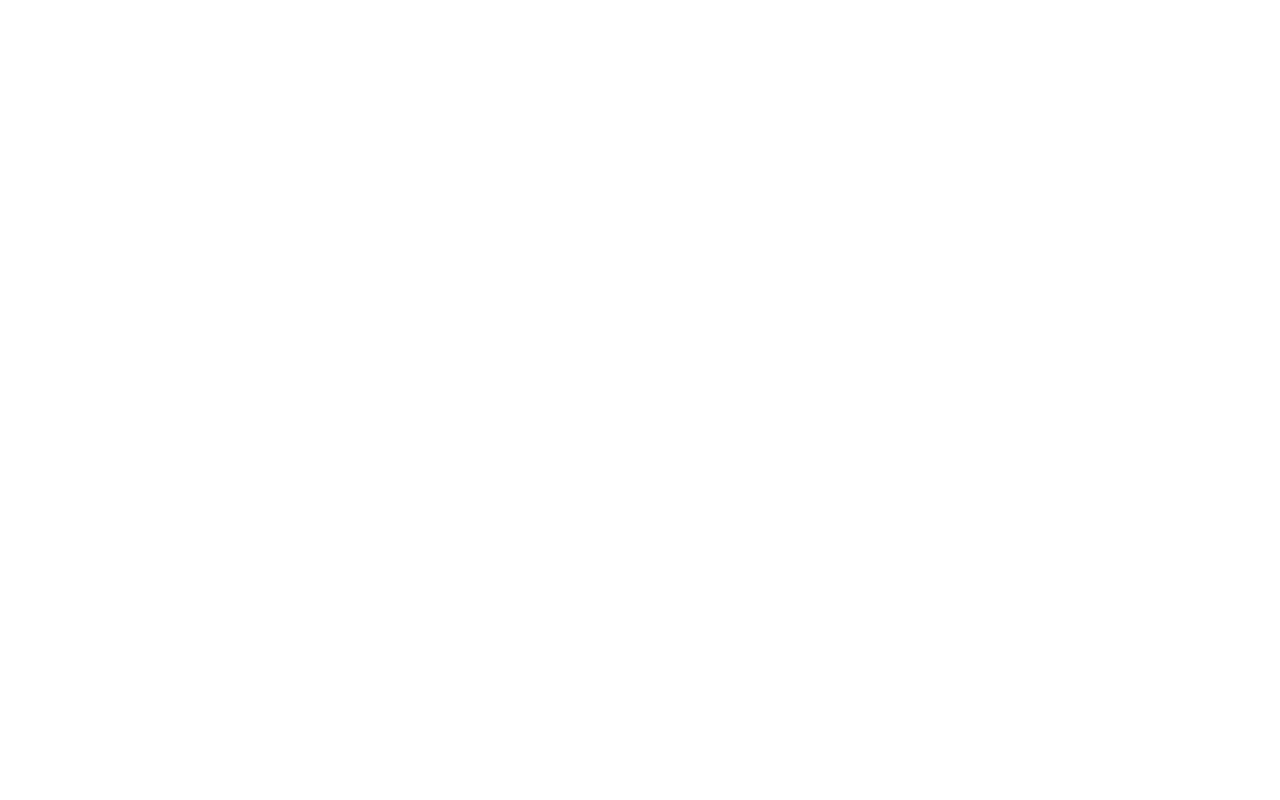
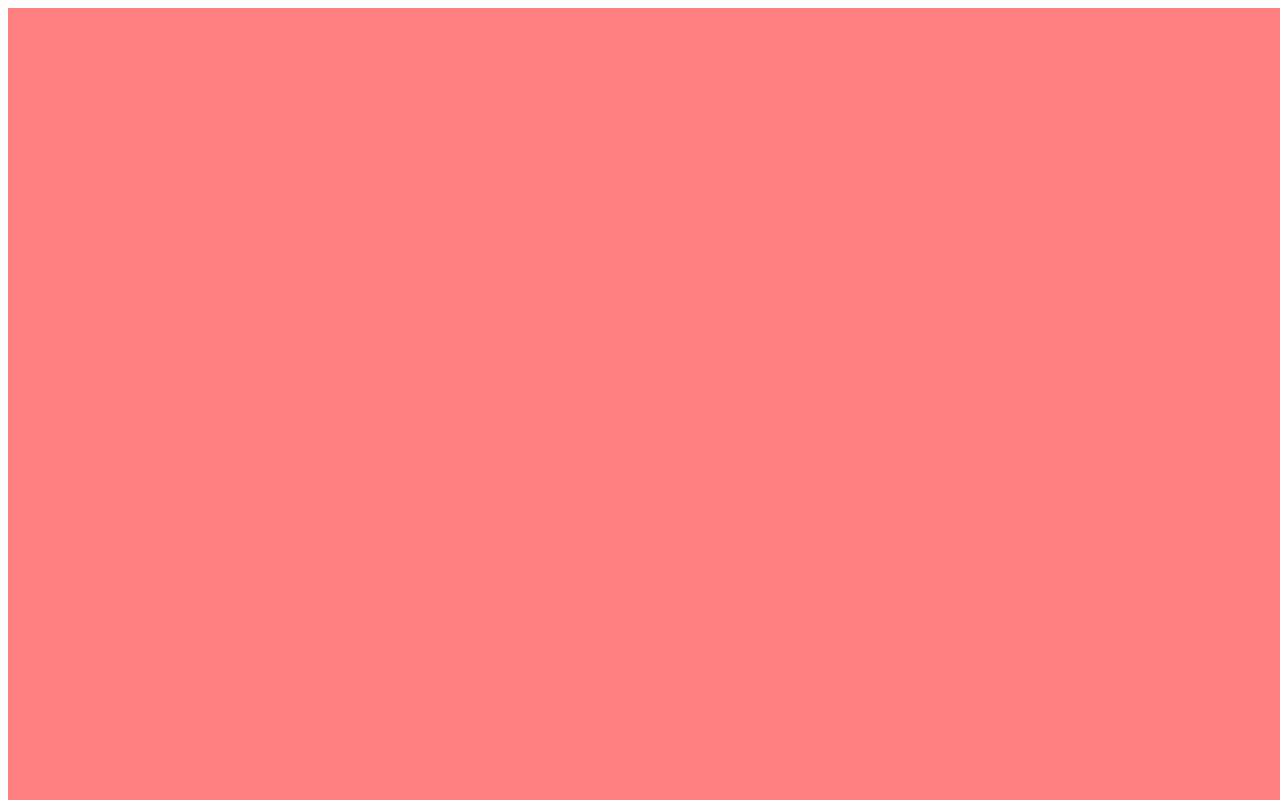
Before and after one commit to Wittedsiren/SparkX, a plain HTML site: page FakeEngine/index.html in a window 1280 px wide. Shown: the top 800 px of the page. Drawn offline with Linux system fonts and the light colour scheme.

Commit message:
Working on AspectRatio

```diff
--- a/FakeEngine/index.html
+++ b/FakeEngine/index.html
@@ -6,10 +6,12 @@
     <meta name="viewport" content="width=device-width, initial-scale=1.0">
     <script type="module" src="../SparkX/SparkX.js" ></script>
     <script type="module" src="./test.js" ></script>
-
+    <script type="module" src="../SparkX/Render/Window/RenderLoop.js" ></script>
     <title>Document</title>
 </head>
 <body>
-    <canvas id = "Screen"></canvas>
+    <div style = "text-align:center;">
+        <canvas id = "Screen"></canvas>
+    </div>
 </body>
 </html>
--- a/FakeEngine/test.js
+++ b/FakeEngine/test.js
@@ -0,0 +1,3 @@
+import { SparkX } from "../SparkX/SparkX.js";
+
+console.log("Hello")
--- /dev/null
+++ b/SparkX/Render/Window/AspectRatio.js
@@ -0,0 +1,24 @@
+import { Vector2 } from "../../Math/Vector2.js";
+import { SparkX } from "../../SparkX.js";
+
+export let AspectRatioWindow = {
+    Ratio : Number,
+
+    UpdateRatio : function(){
+        console.log("Hello")
+        var w = document.documentElement.clientWidth;
+        var h = document.documentElement.clientHeight;
+
+        let newRes = new Vector2(innerWidth, innerHeight)
+        newRes = Vector2.Divide(newRes, Vector2.Fill(AspectRatioWindow.Ratio / 2))
+        console.log(AspectRatioWindow.Ratio)
+
+        SparkX.Resolution = newRes;
+        console.log(w)
+        console.log(h)
+    },
+    DetermineAspectRatio : function(){
+        AspectRatioWindow.Ratio = ( SparkX.Settings.DefualtRes.x / SparkX.Settings.DefualtRes.y )
+        window.addEventListener("resize", AspectRatioWindow.UpdateRatio);
+    }
+}
--- /dev/null
+++ b/SparkX/Render/Window/RenderLoop.js
@@ -0,0 +1,38 @@
+import { SparkX } from "../../SparkX.js";
+import { AspectRatioWindow } from "./AspectRatio.js";
+
+
+let canvas = SparkX.Canvas;
+canvas.width = SparkX.Resolution.x;
+canvas.height = SparkX.Resolution.y;
+
+let lastUpdate = Date.now();
+let StartRan = false;
+
+let PrevFPS = 60;
+//RenderLoop
+setInterval(() => {
+    if (StartRan == false){
+        StartRan = true;
+
+        AspectRatioWindow.DetermineAspectRatio();
+
+        SparkX.RenderStart.forEach(element => {
+
+        });
+    }
+
+    canvas.width = SparkX.Resolution.x;
+    canvas.height = SparkX.Resolution.y;
+
+    SparkX.ClearCanvas()
+    // Objects style
+    var ctx = canvas.getContext('2d');
+    ctx.strokeStyle = 'rgba(0, 0, 0, 0.3)';
+    ctx.fillStyle = 'rgba(255, 0, 0, 0.5)';
+    ctx.fillRect(0, 0, canvas.width, canvas.height)
+
+    var currentUpdate = Date.now();
+    SparkX.Settings.DeltaTime = currentUpdate - lastUpdate;
+    lastUpdate = currentUpdate;
+ }, 1000 / SparkX.FramesPerSecond );
--- a/SparkX/SparkX.js
+++ b/SparkX/SparkX.js
@@ -1,13 +1,16 @@
 import { Vector2 } from "./Math/Vector2.js"
+import { AspectRatioWindow } from "./Render/Window/AspectRatio.js";
 
 export let SparkX = {
+    Settings : {
+        DeltaTime : Number,
+        Rendering : true,
+        DefualtRes : new Vector2(1920, 1080),
+    },
+
     FramesPerSecond : 60,
     Resolution : new Vector2(1920, 1080),
     Canvas : document.getElementById("Screen"),
-    Settings : {
-        DeltaTime : Number,
-        Rendering : true,
-    },
 
     ClearCanvas : async function(){
         SparkX.Canvas.getContext('2d').clearRect(0, 0, SparkX.Resolution.x, SparkX.Resolution.y)
@@ -15,39 +18,3 @@ export let SparkX = {
     RenderStart : [],
     RenderLoop : [],
 }
-
-let canvas = SparkX.Canvas;
-canvas.width = SparkX.Resolution.x;
-canvas.height = SparkX.Resolution.y;
-
-let lastUpdate = Date.now();
-let StartRan = false;
-
-let PrevFPS = 60;
-//RenderLoop
-setInterval(() => {
-    if (SparkX.Rendering == true){
-        if (StartRan == false){
-            StartRan = true;
-            SparkX.RenderStart.forEach(element => {
-
-            });
-        }
-
-        canvas.width = SparkX.Resolution.x;
-        canvas.height = SparkX.Resolution.y;
-
-        SparkX.ClearCanvas()
-        // Objects style
-        var ctx = canvas.getContext('2d');
-        ctx.strokeStyle = 'rgba(0, 0, 0, 0.3)';
-        ctx.fillStyle = 'rgba(255, 0, 0, 0.5)';
-
-        var currentUpdate = Date.now();
-        Time.DeltaTime = currentUpdate - lastUpdate;
-        lastUpdate = currentUpdate;
-    } else {
-        //PrevFPS = (SparkX.FramesPerSecond == 1) ? PrevFPS : SparkX.FramesPerSecond;
-
-    }
- }, 1000 / SparkX.FramesPerSecond );
```
